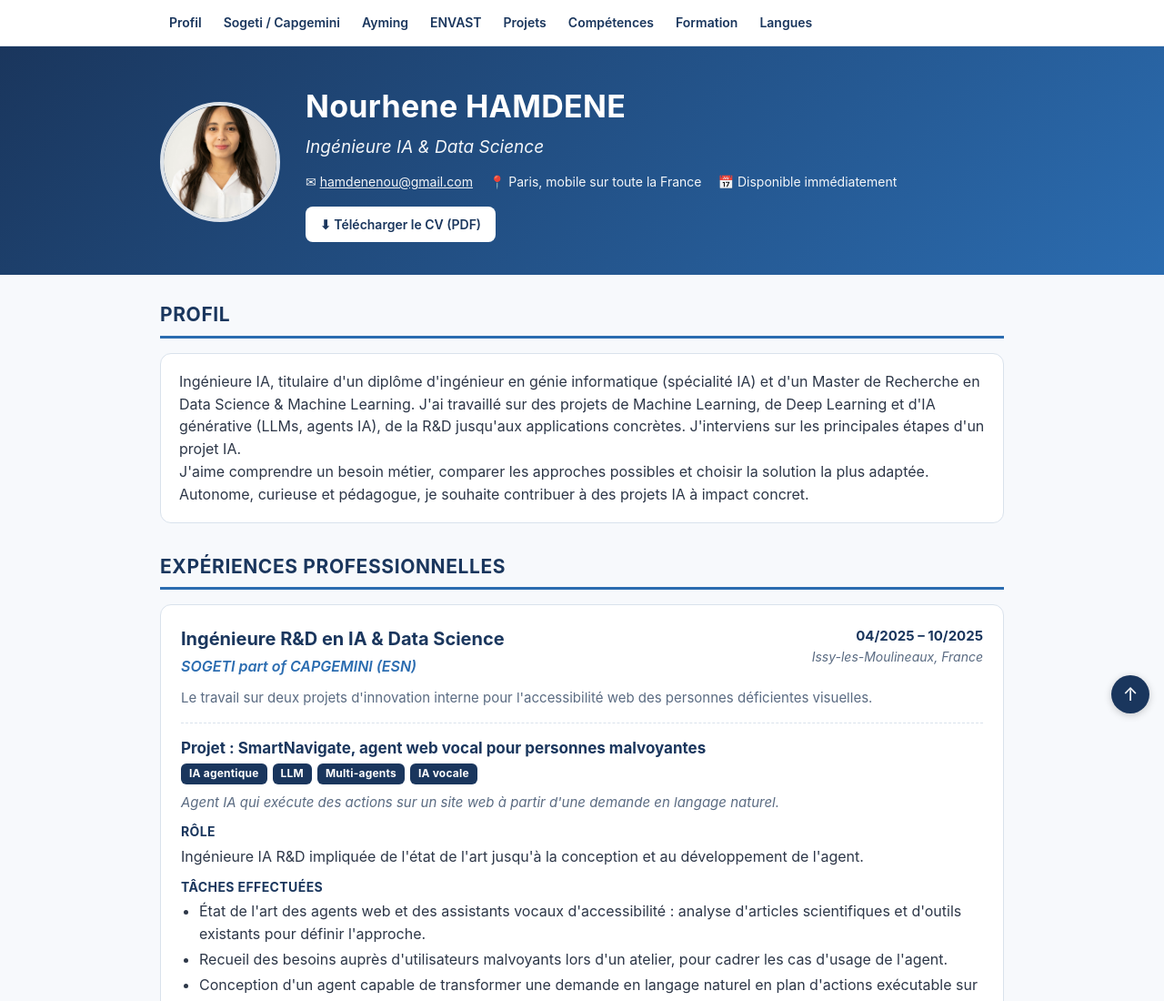
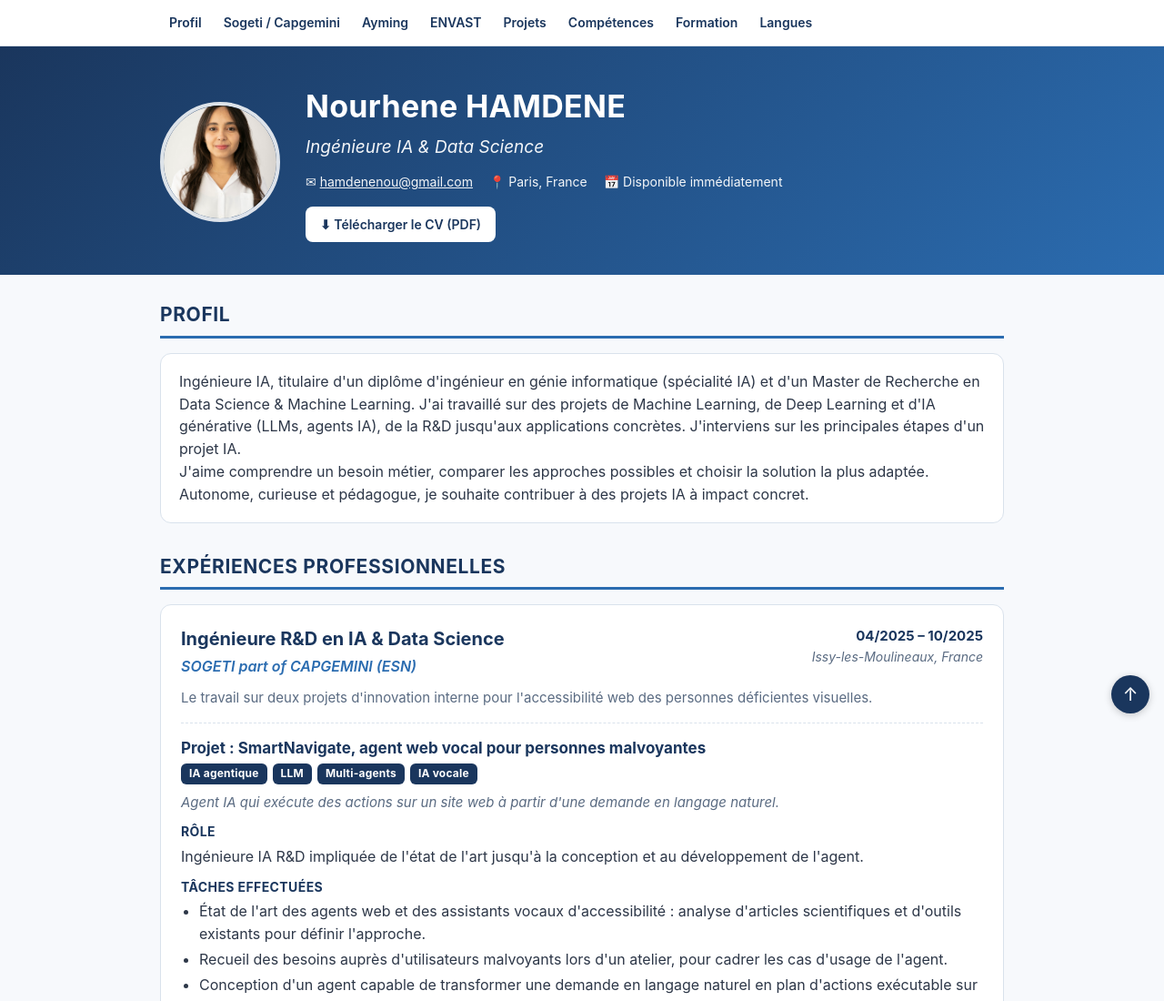
Before and after one commit to Nourhene-Hamdene/nourhene-hamdene.github.io, a plain HTML site: page index.html in a window 1280 px wide. Shown: the top 1100 px of the page at 91% size. Drawn offline with Linux system fonts and the light colour scheme.

Commit message:
Update location description in index.html

```diff
--- a/index.html
+++ b/index.html
@@ -139,7 +139,7 @@
       <div class="titre">Ingénieure IA &amp; Data Science</div>
       <div class="infos">
         <span>✉ <a href="mailto:hamdenenou@gmail.com">hamdenenou@gmail.com</a></span>
-        <span>📍 Paris, mobile sur toute la France</span>
+        <span>📍 Paris, France</span>
         <span>📅 Disponible immédiatement</span>
       </div>
       <div class="btns">
```
